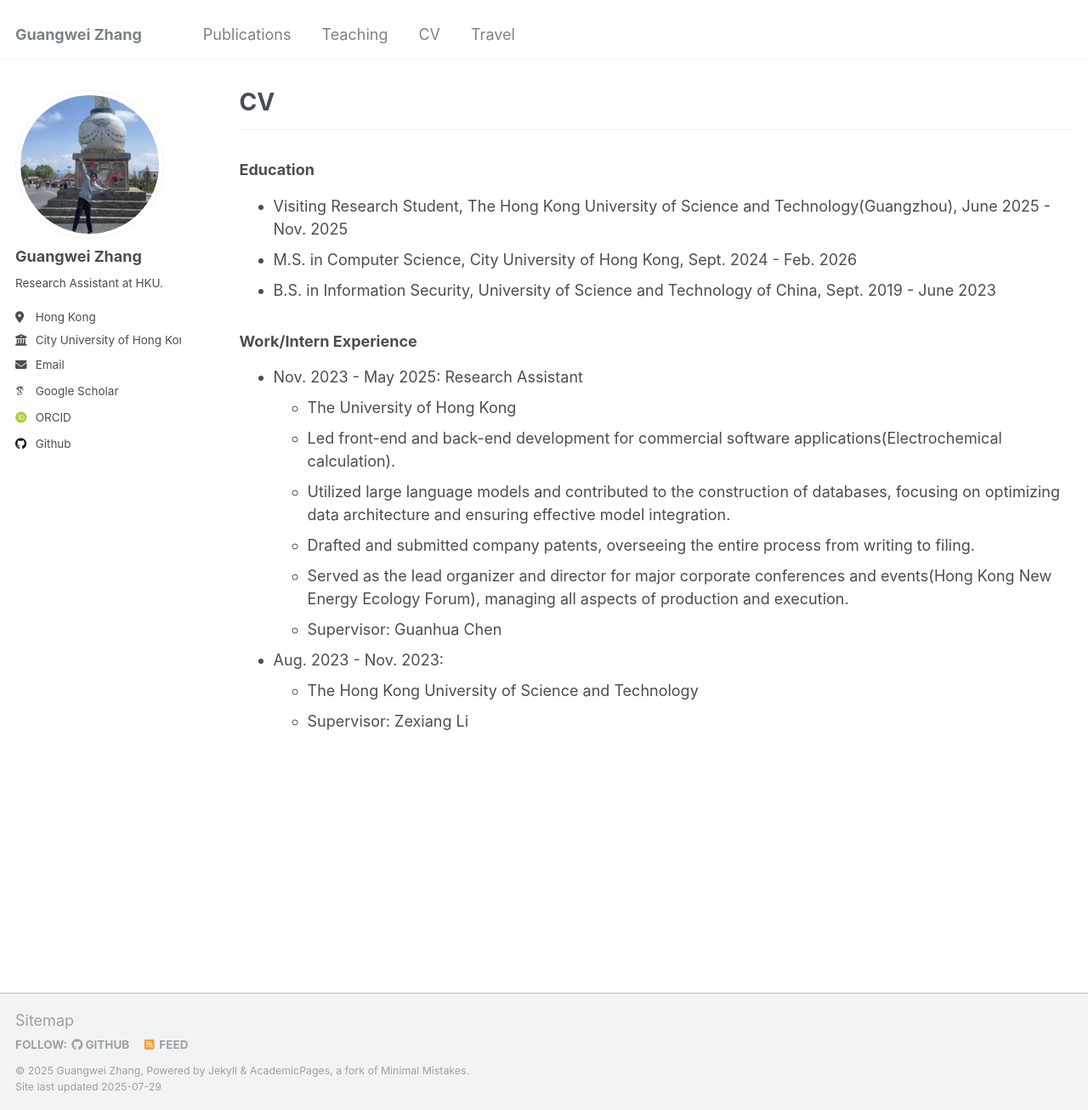
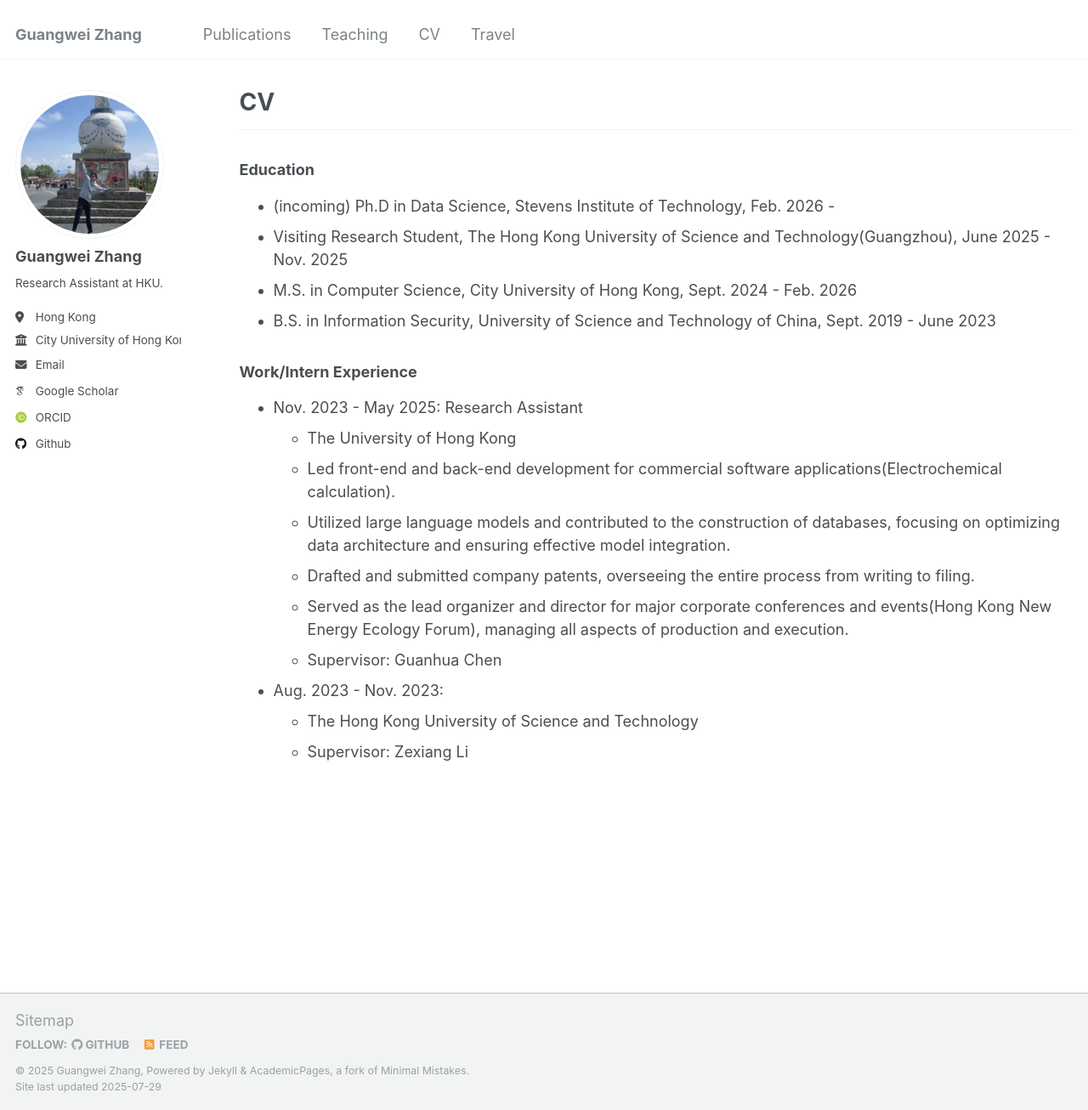
Before and after one commit to changhu73/changhu73.github.io, a Jekyll site: the page built from _pages/cv.md, in a window 1280 px wide and 1306 px high. Shown: the whole window at 85% size. Built offline with Jekyll 4.4.1, drawn with Linux system fonts in a browser that asks for light colours; some web fonts are replaced.

Commit message:
update phd

```diff
--- a/_pages/cv.md
+++ b/_pages/cv.md
@@ -12,7 +12,7 @@ redirect_from:
 ---
 
 ### Education
-<!-- * (incoming) Ph.D in Data Science, Stevens Institute of Technology, Feb. 2026 -  -->
+* (incoming) Ph.D in Data Science, Stevens Institute of Technology, Feb. 2026 -
 * Visiting Research Student, The Hong Kong University of Science and Technology(Guangzhou), June 2025 - Nov. 2025
 * M.S. in Computer Science, City University of Hong Kong, Sept. 2024 - Feb. 2026
 * B.S. in Information Security, University of Science and Technology of China, Sept. 2019 - June 2023
@@ -31,19 +31,3 @@ redirect_from:
 * Aug. 2023 - Nov. 2023:
   * The Hong Kong University of Science and Technology <!-- Hong Kong Center for Construction Robotics -->
   * Supervisor: Zexiang Li
-
-
-<!-- ### Skills
-======
-*
-
-### Publications
-======
-  <ul>{% for post in site.publications reversed %}
-    {% include archive-single-cv.html %}
-  {% endfor %}</ul>
-
-### Teaching
-======
-
-### Service and leadership -->
```
Also changed, not shown: _data/navigation.yml (+0 -12 lines).
